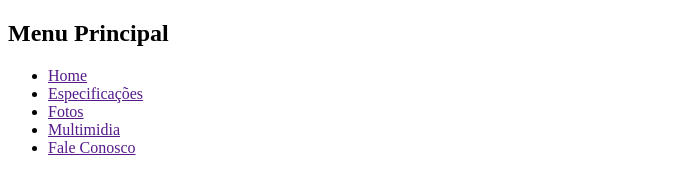
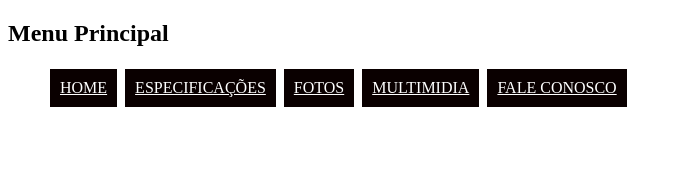
Before and after one commit to Paulo3000/Aula13, a plain HTML site: page index.html in a window 1280 px wide. Shown: the whole page, without its empty margins (0-680 px from the left). Drawn offline with Linux system fonts and the light colour scheme.

Commit message:
Estilizando menu

```diff
--- /dev/null
+++ b/Untitled-1.css
@@ -0,0 +1,17 @@
+nav#menu ul {
+  list-style: none;
+  text-transform: uppercase;
+}
+
+nav#menu li {
+    display: inline-block;
+    background-color: rgb(10, 0, 0);
+    padding: 10px;
+    margin: 2px;
+}
+a{
+    color: white;
+}
+nav#menu{
+    display: block;
+}
--- a/index.html
+++ b/index.html
@@ -5,11 +5,12 @@
     <meta http-equiv="X-UA-Compatible" content="IE=edge">
     <meta name="viewport" content="width=device-width, initial-scale=1.0">
     <title>Document</title>
+    <link rel="stylesheet" href="./Untitled-1.css">
 </head>
 <body>
 
     <hgroup>
-        <nav>
+        <nav id ="menu">
             <h1>Menu Principal</h1>
             <ul type ="disc">
                 <li><a href="">Home</a></li>
```
